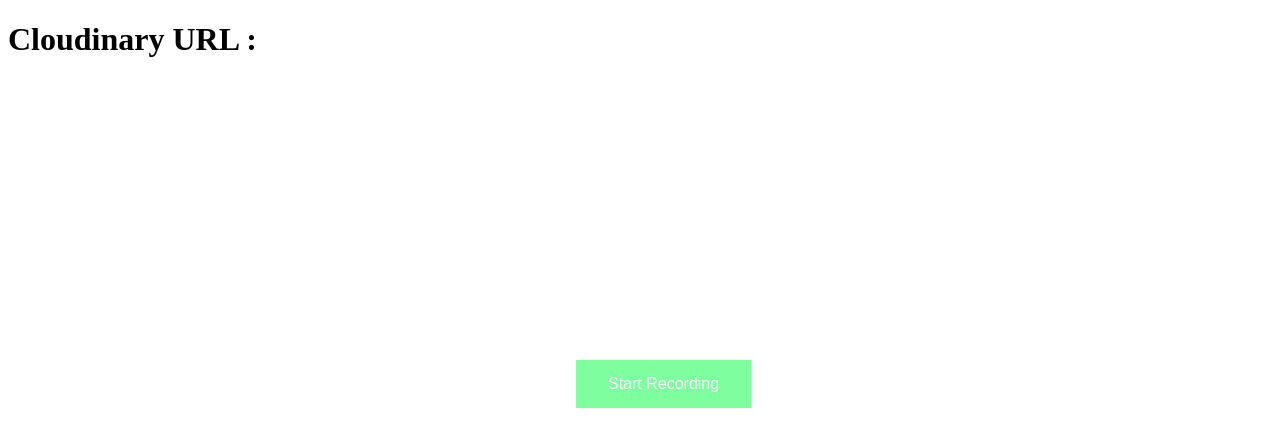
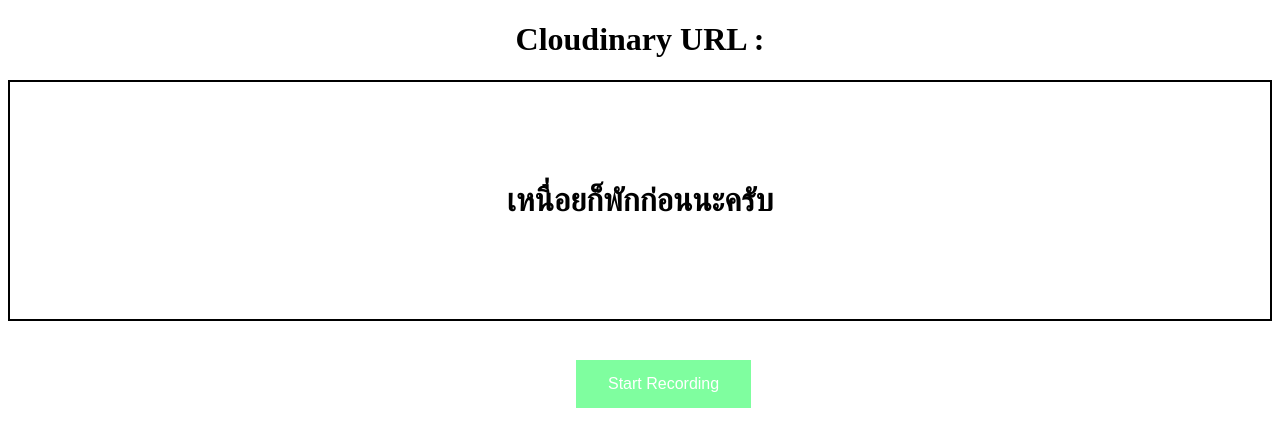
Before and after one commit to bridgecrew-perf6/heroku-deployed, an Angular app: page / in a window 1280 px wide. Shown: the top 446 px of the page. Built offline with nearby package versions, Linux system fonts and the light colour scheme.

Commit message:
updating html

```diff
--- a/src/app/app.component.css
+++ b/src/app/app.component.css
@@ -8,6 +8,16 @@
   top: 45%;
   left: 45%;
 
+}
+
+.text {
+  border: black solid 2px;
+  padding: 100px;
+}
+
+.center {
+  display: flex;
+  justify-content: center;
 }
 
 .button {
--- a/src/app/app.component.html
+++ b/src/app/app.component.html
@@ -1,17 +1,26 @@
-<h1>
+<h1 class="center">
 Cloudinary URL :
 <a [href]="blobUrl" >  {{ blobUrl }} </a>
+
 </h1>
-<div>
-  <audio *ngIf="!isRecording && blobUrl" controls>
-    <source [src]="blobUrl" type="audio/webm">
-  </audio>
-</div>
+
+<h1 class="center text">
+  {{ readingtext }}
+</h1>
+
+
+
 <div class="background-color">
   <div class="box">
+
     <button class="start-button" *ngIf="!isRecording && !blobUrl" (click)="startRecording()">Start Recording</button>
     <button class="stop-button" *ngIf="isRecording && !blobUrl" (click)="stopRecording()">Stop Recording</button>
     <button class="cancel-button" *ngIf="!isRecording && blobUrl" (click)="clearRecordedData()">Clear Recording</button>
     <div *ngIf="isRecording && !blobUrl"> {{recordedTime}} </div>
+    <div>
+      <audio *ngIf="!isRecording && blobUrl" controls>
+        <source [src]="blobUrl" type="audio/webm">
+      </audio>
+    </div>
   </div>
 </div>
--- a/src/app/app.component.ts
+++ b/src/app/app.component.ts
@@ -18,11 +18,14 @@
   blobUrl;
   blobTitle;
   blobfile;
+  readingtext;
   constructor(
     private audioRecordingService: AudioRecordService,
     private sanitizer: DomSanitizer,
     private http: HttpClient
     ) {
+
+    this.ReadingText();
 
     this.audioRecordingService.recordingFailed().subscribe(() => {
       this.isRecording = false;
@@ -86,6 +89,13 @@
     this.blobUrl = null;
   }
 
+  ReadingText(): void {
+    const text = ['คุณกินข้าวหรือยัง', 'ยังไม่ได้กินเลย', 'ลองกินไข่ทอดไหม', 'อยากกินข้าวแล้วครับ', 'พักเที่ยงกันก่อนไหม', 'เหนื่อยก็พักก่อนนะครับ' ];
+    const randomText = Math.floor(Math.random() * text.length);
+    this.readingtext = text[randomText];
+    // return randomText;
+  }
+
   ngOnDestroy(): void {
     this.abortRecording();
   }
```
